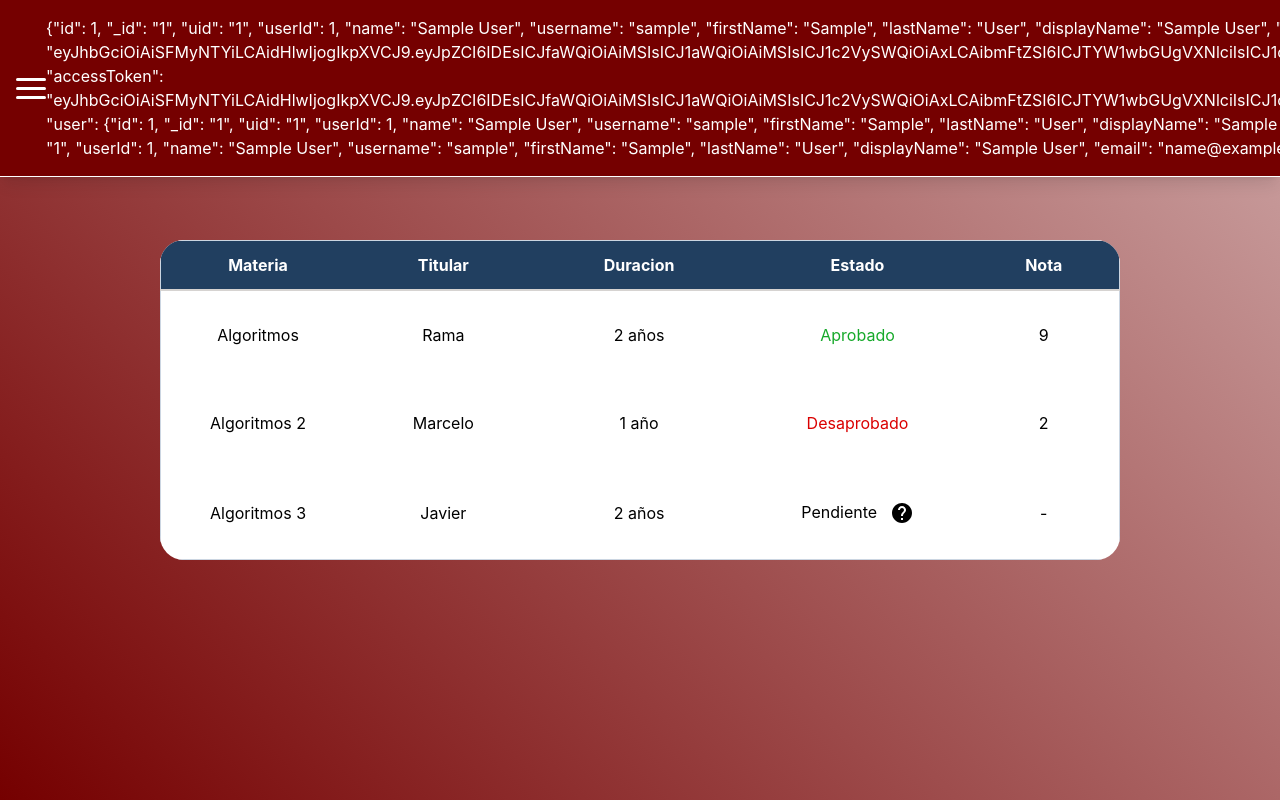
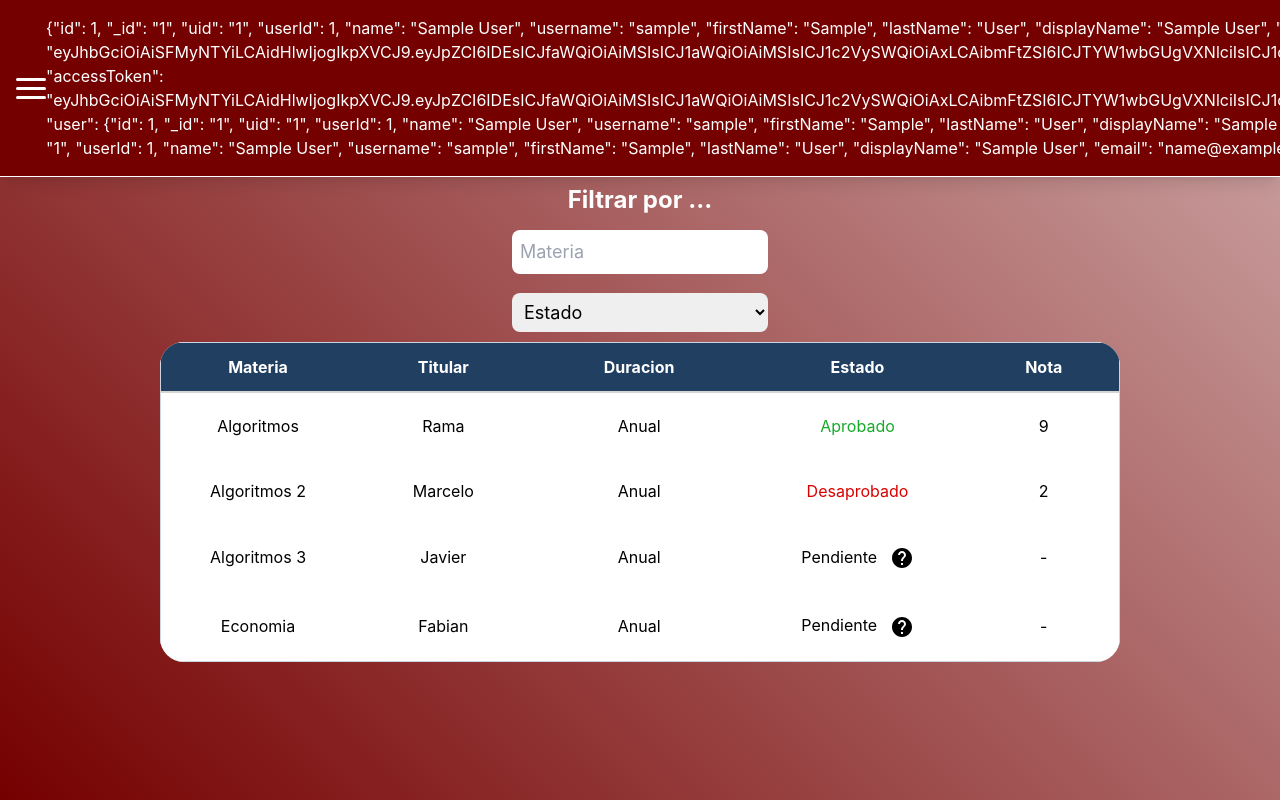
Before and after one commit to BrandonAlanDev/frontend-hilet, a React (Vite) app: page /programa in a window 1280 px wide. Built offline with nearby package versions, Linux system fonts and the light colour scheme; sample sign-in values are in the browser's storage.

Commit message:
Programa/Historial del alumno con buscador y filtro por materia y estado

```diff
--- /dev/null
+++ b/src/Components/Buscador.jsx
@@ -0,0 +1,42 @@
+import React, { useState } from 'react';
+
+const Buscador = ({ setBusqueda, setEstadoFiltro }) => {
+  const [busquedaTexto, setBusquedaTexto] = useState('');
+  const [estado, setEstado] = useState('');
+
+  const handleTextoChange = (event) => {
+    setBusquedaTexto(event.target.value);
+    setBusqueda(event.target.value);
+  };
+
+  const handleEstadoChange = (event) => {
+    setEstado(event.target.value);
+    setEstadoFiltro(event.target.value);
+  };
+
+  return (
+    <>
+      <h1 className='text-white font-bold text-2xl mb-1'>Filtrar por ...</h1>
+      <input
+        type="text"
+        placeholder="Materia"
+        className="border border-none p-2 rounded-lg w-[20vw] text-lg"
+        value={busquedaTexto}
+        onChange={handleTextoChange}
+      />
+      <select
+        className="border border-none p-2 rounded-lg w-[20vw] text-lg mt-2"
+        value={estado}
+        onChange={handleEstadoChange}
+      >
+        <option value="" disabled selected>Estado</option>
+        <option value="">Todos</option>
+        <option value="Aprobado">Aprobado</option>
+        <option value="Pendiente">Pendiente</option>
+        <option value="Desaprobado">Desaprobado</option>
+      </select>
+    </>
+  );
+};
+
+export default Buscador;
--- a/src/Components/Historial.jsx
+++ b/src/Components/Historial.jsx
@@ -16,6 +16,12 @@ const Historial = ({ materia, titular, duracion, estadoInicial, notaInicial }) =
         }
     }, [estado]);
 
+    useEffect(() => {
+        setEstado(estadoInicial);
+        setNota(notaInicial);
+    }, [estadoInicial, notaInicial]);
+
+
     return (
         <tr className="text-center">
             <td>{materia}</td>
--- a/src/Layouts/TablaHistorial.jsx
+++ b/src/Layouts/TablaHistorial.jsx
@@ -1,35 +1,47 @@
-import { useState, useEffect } from "react"
-import Tabla from "../Components/Tabla"
-import Historial from "../Components/Historial"
+import { useState, useEffect } from "react";
+import Tabla from "../Components/Tabla";
+import Historial from "../Components/Historial";
 
-const TablaHistorial = () => {
+const TablaHistorial = ({ busqueda, estadoFiltro }) => {
     const [historial, setHistorial] = useState([
         {
             Materia: "Algoritmos",
             Titular: "Rama",
-            Duracion: "2 años",
+            Duracion: "Anual",
             estadoinicial: "Aprobado",
             notainicial: "9"
         },
         {
             Materia: "Algoritmos 2",
             Titular: "Marcelo",
-            Duracion: "1 año",
+            Duracion: "Anual",
             estadoinicial: "Desaprobado",
             notainicial: "2"
         },
         {
             Materia: "Algoritmos 3",
             Titular: "Javier",
-            Duracion: "2 años",
+            Duracion: "Anual",
+            estadoinicial: "Pendiente",
+            notainicial: "-"
+        },
+        {
+            Materia: "Economia",
+            Titular: "Fabian",
+            Duracion: "Anual",
             estadoinicial: "Pendiente",
             notainicial: "-"
         }
-    ])
+    ]);
+
+    const historialFiltrado = historial.filter(item =>
+        item.Materia.toLowerCase().includes(busqueda.toLowerCase()) &&
+        (estadoFiltro === "" || item.estadoinicial === estadoFiltro)
+    );
 
     return (
         <Tabla headers={["Materia", "Titular", "Duracion", "Estado", "Nota"]}>
-            {historial.map((item, index) => (
+            {historialFiltrado.map((item, index) => (
                 <Historial
                     key={index}
                     materia={item.Materia}
@@ -41,7 +53,6 @@ const TablaHistorial = () => {
             ))}
         </Tabla>
     );
-
-}
+};
 
 export default TablaHistorial;
--- a/src/Pages/Programa.jsx
+++ b/src/Pages/Programa.jsx
@@ -2,6 +2,7 @@ import { useState, useEffect } from 'react';
 import Navbar from '../Components/Navbar';
 import TablaHistorial from '../Layouts/TablaHistorial'
 import { useNavigate } from 'react-router-dom';
+import Buscador from '../Components/Buscador'
 
 const Programa = () => {
     const [nombre, setNombre] = useState('');
@@ -11,6 +12,8 @@ const Programa = () => {
     const [fondoDegradado, setFondoDegradado] = useState('');
     const [boton, setBoton] = useState('');
     const [colorBorde, setColorBorde] = useState('');
+    const [busqueda,setBusqueda] = useState('');
+    const [estadoFiltro,setEstadoFiltro] = useState('');
     const navigate = useNavigate();
 
     useEffect(() => {
@@ -62,8 +65,10 @@ const Programa = () => {
         <div>
             <Navbar nombre={nombre} carrera={carrera} />
             <div className={`min-h-screen flex flex-col items-center justify-evenly ${fondoDegradado} py-20 lg:py-32`}>
+                <h1 className='text-white font-bold text-3xl'>PROGRAMA DEL ALUMNO</h1>
+                <Buscador setBusqueda={setBusqueda} setEstadoFiltro={setEstadoFiltro}/>
                 <div className=''>
-                    <TablaHistorial />
+                    <TablaHistorial busqueda={busqueda} estadoFiltro={estadoFiltro}/>
                 </div>
             </div>
 
```
